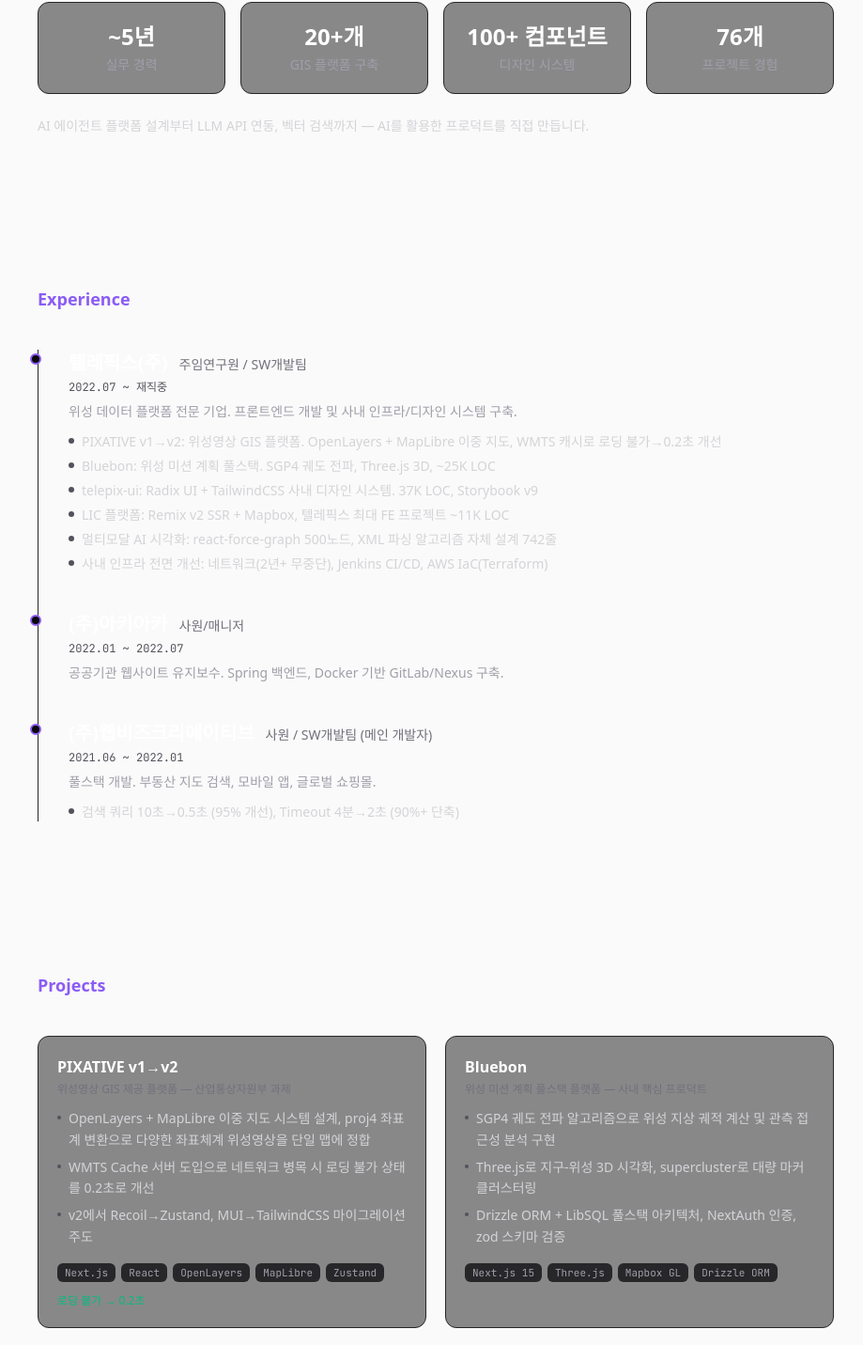
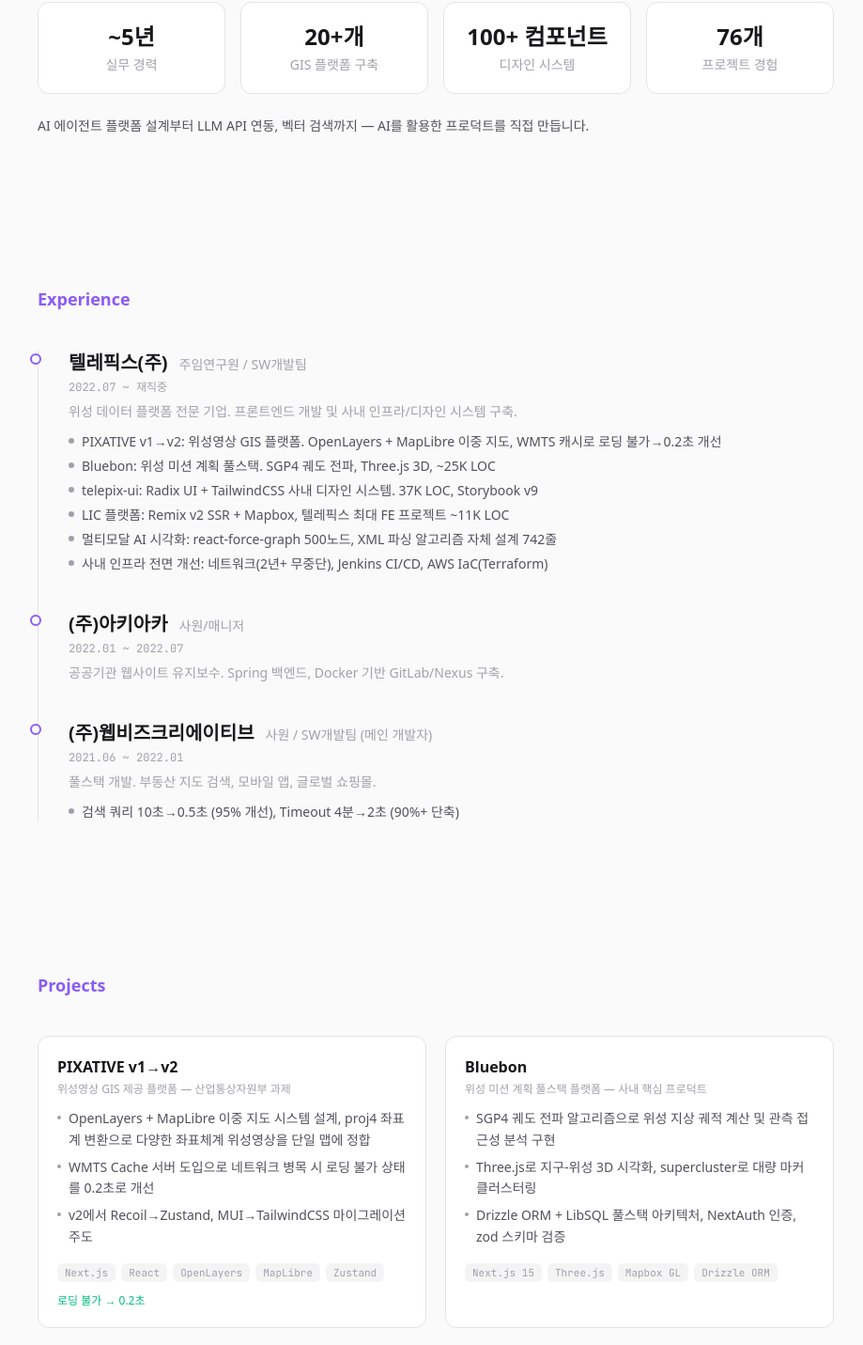
Before and after one commit to AustinKimDev/recruit-portfolio, a Next.js app: page / in a window 1280 px wide. Shown: the part 778-2209 px from the top of the page at 94% size, without its empty margins (176-1095 px from the left). Built offline with nearby package versions, Linux system fonts and the light colour scheme; a web font is replaced by a local one.

Commit message:
feat: migrate all components from zinc-* hardcoded colors to theme CSS variables

```diff
--- a/src/components/about.tsx
+++ b/src/components/about.tsx
@@ -9,14 +9,25 @@ export function About() {
         {profile.stats.map((stat) => (
           <div
             key={stat.label}
-            className="rounded-xl border border-zinc-800 bg-zinc-900/50 p-5 text-center"
+            className="rounded-xl p-5 text-center"
+            style={{
+              border: "1px solid var(--border)",
+              backgroundColor: "var(--bg-card)",
+            }}
           >
-            <p className="text-2xl font-bold text-white">{stat.value}</p>
-            <p className="mt-1 text-sm text-zinc-400">{stat.label}</p>
+            <p
+              className="text-2xl font-bold"
+              style={{ color: "var(--text-primary)" }}
+            >
+              {stat.value}
+            </p>
+            <p className="mt-1 text-sm" style={{ color: "var(--text-muted)" }}>
+              {stat.label}
+            </p>
           </div>
         ))}
       </div>
-      <p className="mt-6 text-sm text-zinc-300">
+      <p className="mt-6 text-sm" style={{ color: "var(--text-secondary)" }}>
         AI 에이전트 플랫폼 설계부터 LLM API 연동, 벡터 검색까지 — AI를 활용한 프로덕트를 직접 만듭니다.
       </p>
     </SectionWrapper>
--- a/src/components/experience.tsx
+++ b/src/components/experience.tsx
@@ -5,21 +5,50 @@ export function Experience() {
   return (
     <SectionWrapper id="experience">
       <h3 className="mb-10 text-lg font-semibold text-accent">Experience</h3>
-      <div className="relative space-y-10 border-l border-zinc-800 pl-8">
+      <div
+        className="relative space-y-10 pl-8"
+        style={{ borderLeft: "1px solid var(--border)" }}
+      >
         {experiences.map((exp) => (
           <div key={exp.company} className="relative">
-            <div className="absolute -left-[41px] top-1 h-3 w-3 rounded-full border-2 border-accent bg-zinc-950" />
+            <div
+              className="absolute -left-[41px] top-1 h-3 w-3 rounded-full border-2 border-accent"
+              style={{ backgroundColor: "var(--bg-primary)" }}
+            />
             <div className="mb-1 flex flex-wrap items-baseline gap-x-3">
-              <h4 className="text-xl font-bold text-white">{exp.company}</h4>
-              <span className="text-sm text-zinc-500">{exp.role}</span>
+              <h4
+                className="text-xl font-bold"
+                style={{ color: "var(--text-primary)" }}
+              >
+                {exp.company}
+              </h4>
+              <span
+                className="text-sm"
+                style={{ color: "var(--text-muted)" }}
+              >
+                {exp.role}
+              </span>
             </div>
-            <p className="mb-2 font-mono text-xs text-zinc-600">{exp.period}</p>
-            <p className="mb-3 text-sm text-zinc-400">{exp.description}</p>
+            <p
+              className="mb-2 font-mono text-xs"
+              style={{ color: "var(--text-muted)" }}
+            >
+              {exp.period}
+            </p>
+            <p
+              className="mb-3 text-sm"
+              style={{ color: "var(--text-muted)" }}
+            >
+              {exp.description}
+            </p>
             {exp.highlights.length > 0 && (
-              <ul className="space-y-1.5 text-sm text-zinc-300">
+              <ul className="space-y-1.5 text-sm" style={{ color: "var(--text-secondary)" }}>
                 {exp.highlights.map((h, i) => (
                   <li key={i} className="flex gap-2">
-                    <span className="mt-1.5 h-1.5 w-1.5 shrink-0 rounded-full bg-zinc-600" />
+                    <span
+                      className="mt-1.5 h-1.5 w-1.5 shrink-0 rounded-full"
+                      style={{ backgroundColor: "var(--text-muted)" }}
+                    />
                     {h}
                   </li>
                 ))}
--- a/src/components/projects.tsx
+++ b/src/components/projects.tsx
@@ -9,21 +9,42 @@ export function Projects() {
         {projects.map((p) => (
           <div
             key={p.name}
-            className="group rounded-xl border border-zinc-800 bg-zinc-900/50 p-5 transition hover:border-zinc-700"
+            className="group rounded-xl p-5 transition"
+            style={{
+              border: "1px solid var(--border)",
+              backgroundColor: "var(--bg-card)",
+            }}
           >
             <div className="mb-1 flex items-center gap-2">
-              <h4 className="font-bold text-white">{p.name}</h4>
+              <h4
+                className="font-bold"
+                style={{ color: "var(--text-primary)" }}
+              >
+                {p.name}
+              </h4>
               {p.isAI && (
                 <span className="rounded-full bg-accent/20 px-2 py-0.5 text-[10px] font-semibold text-accent">
                   AI
                 </span>
               )}
             </div>
-            <p className="mb-3 text-xs text-zinc-500">{p.summary}</p>
+            <p
+              className="mb-3 text-xs"
+              style={{ color: "var(--text-muted)" }}
+            >
+              {p.summary}
+            </p>
             <ul className="mb-4 space-y-1.5">
               {p.details.map((d, i) => (
-                <li key={i} className="flex gap-2 text-sm leading-relaxed text-zinc-300">
-                  <span className="mt-2 h-1 w-1 shrink-0 rounded-full bg-zinc-600" />
+                <li
+                  key={i}
+                  className="flex gap-2 text-sm leading-relaxed"
+                  style={{ color: "var(--text-secondary)" }}
+                >
+                  <span
+                    className="mt-2 h-1 w-1 shrink-0 rounded-full"
+                    style={{ backgroundColor: "var(--text-muted)" }}
+                  />
                   {d}
                 </li>
               ))}
@@ -32,7 +53,11 @@ export function Projects() {
               {p.stack.map((s) => (
                 <span
                   key={s}
-                  className="rounded-md bg-zinc-800 px-2 py-0.5 font-mono text-[11px] text-zinc-400"
+                  className="rounded-md px-2 py-0.5 font-mono text-[11px]"
+                  style={{
+                    backgroundColor: "var(--bg-secondary)",
+                    color: "var(--text-muted)",
+                  }}
                 >
                   {s}
                 </span>
@@ -50,7 +75,11 @@ export function Projects() {
                     href={p.github}
                     target="_blank"
                     rel="noopener noreferrer"
-                    className="rounded-md border border-zinc-700 px-2.5 py-1 text-xs text-zinc-400 transition hover:border-zinc-500 hover:text-white"
+                    className="rounded-md px-2.5 py-1 text-xs transition"
+                    style={{
+                      border: "1px solid var(--border)",
+                      color: "var(--text-muted)",
+                    }}
                   >
                     GitHub &rarr;
                   </a>
--- a/src/components/skills.tsx
+++ b/src/components/skills.tsx
@@ -1,38 +1,177 @@
-import { skillCategories } from "@/data/skills";
+"use client";
+
+import type React from "react";
+import { motion } from "framer-motion";
+import { skillCategories, type SkillItem } from "@/data/skills";
 import { SectionWrapper } from "./section-wrapper";
 
-const levelStyle = {
-  primary: "border-accent/50 text-accent",
-  secondary: "border-zinc-700 text-zinc-300",
-  experience: "border-zinc-800 text-zinc-500",
-} as const;
+// Level → bar width (%)
+const levelWidth: Record<NonNullable<SkillItem["level"]>, number> = {
+  primary: 92,
+  secondary: 68,
+  experience: 38,
+};
+
+// Level → bar color class
+const levelBarColor: Record<NonNullable<SkillItem["level"]>, string> = {
+  primary: "bg-accent",
+  secondary: "", // inline style
+  experience: "", // inline style
+};
+
+// Level → label inline color (theme-aware)
+const levelTagStyle: Record<NonNullable<SkillItem["level"]>, React.CSSProperties> = {
+  primary: { color: "#8b5cf6" },
+  secondary: { color: "var(--text-secondary)" },
+  experience: { color: "var(--text-muted)" },
+};
+
+// Category icon map
+const categoryIcon: Record<string, string> = {
+  Frontend: "⚛️",
+  "GIS / 지도": "🗺️",
+  "데이터 시각화": "📊",
+  Backend: "⚙️",
+  Database: "🗄️",
+  "Infra / DevOps": "🐳",
+  "AI Tools": "🤖",
+};
+
+// Stagger container
+const containerVariants = {
+  hidden: {},
+  visible: {
+    transition: {
+      staggerChildren: 0.1,
+    },
+  },
+};
+
+// Bar fill animation
+const barVariants = {
+  hidden: { width: 0 },
+  visible: (targetWidth: number) => ({
+    width: `${targetWidth}%`,
+    transition: {
+      duration: 0.8,
+      ease: "easeOut" as const,
+    },
+  }),
+};
+
+// Row fade-in
+const rowVariants = {
+  hidden: { opacity: 0, x: -8 },
+  visible: (i: number) => ({
+    opacity: 1,
+    x: 0,
+    transition: { delay: i * 0.06, duration: 0.4 },
+  }),
+};
+
+// Card hover elevation
+const cardVariants = {
+  rest: { y: 0 },
+  hover: {
+    y: -4,
+    transition: { duration: 0.2 },
+  },
+};
+
+interface SkillBarProps {
+  item: SkillItem;
+  index: number;
+}
+
+function SkillBar({ item, index }: SkillBarProps) {
+  const level = item.level ?? "secondary";
+  const targetWidth = levelWidth[level];
+  const barColor = levelBarColor[level];
+  const tagStyle = levelTagStyle[level];
+
+  return (
+    <motion.div className="group relative" custom={index} variants={rowVariants}>
+      {/* Skill label row */}
+      <div className="mb-1.5 flex items-center justify-between">
+        <span className="text-sm font-medium" style={tagStyle}>{item.name}</span>
+        {item.projectCount && (
+          <span className="text-xs tabular-nums" style={{ color: "var(--text-muted)" }}>
+            {item.projectCount} projects
+          </span>
+        )}
+      </div>
+
+      {/* Progress bar track */}
+      <div className="relative h-1.5 w-full overflow-hidden rounded-full" style={{ backgroundColor: "var(--bg-secondary)" }}>
+        <motion.div
+          className={`absolute left-0 top-0 h-full rounded-full ${barColor}`}
+          style={
+            level === "secondary"
+              ? { backgroundColor: "var(--text-muted)" }
+              : level === "experience"
+              ? { backgroundColor: "var(--border)" }
+              : undefined
+          }
+          custom={targetWidth}
+          variants={barVariants}
+          role="progressbar"
+          aria-valuenow={targetWidth}
+          aria-valuemin={0}
+          aria-valuemax={100}
+          aria-label={`${item.name} proficiency`}
+        />
+      </div>
+    </motion.div>
+  );
+}
+
+interface CategoryCardProps {
+  name: string;
+  items: SkillItem[];
+}
+
+function CategoryCard({ name, items }: CategoryCardProps) {
+  const icon = categoryIcon[name] ?? "💡";
+
+  return (
+    <motion.div
+      className="rounded-xl p-5 backdrop-blur-sm"
+      style={{ border: "1px solid var(--border)", backgroundColor: "var(--bg-card)" }}
+      variants={cardVariants}
+      initial="rest"
+      whileHover="hover"
+    >
+      {/* Card header */}
+      <div className="mb-4 flex items-center gap-2">
+        <span className="text-xl leading-none" aria-hidden="true">
+          {icon}
+        </span>
+        <h4 className="text-sm font-semibold" style={{ color: "var(--text-primary)" }}>{name}</h4>
+      </div>
+
+      {/* Skill bars with stagger, animate on scroll */}
+      <motion.div
+        className="flex flex-col gap-3"
+        variants={containerVariants}
+        initial="hidden"
+        whileInView="visible"
+        viewport={{ once: true, margin: "-60px" }}
+      >
+        {items.map((item, i) => (
+          <SkillBar key={item.name} item={item} index={i} />
+        ))}
+      </motion.div>
+    </motion.div>
+  );
+}
 
 export function Skills() {
   return (
     <SectionWrapper id="skills">
       <h3 className="mb-10 text-lg font-semibold text-accent">Skills</h3>
-      <div className="grid gap-8 sm:grid-cols-2 lg:grid-cols-3">
+      <div className="grid gap-5 sm:grid-cols-2">
         {skillCategories.map((cat) => (
-          <div key={cat.name}>
-            <h4 className="mb-3 text-sm font-semibold text-zinc-400">
-              {cat.name}
-            </h4>
-            <div className="flex flex-wrap gap-2">
-              {cat.items.map((item) => (
-                <span
-                  key={item.name}
-                  className={`rounded-lg border px-3 py-1.5 text-sm ${levelStyle[item.level ?? "secondary"]}`}
-                >
-                  {item.name}
-                  {item.projectCount && (
-                    <span className="ml-1 text-xs opacity-60">
-                      ({item.projectCount})
-                    </span>
-                  )}
-                </span>
-              ))}
-            </div>
-          </div>
+          <CategoryCard key={cat.name} name={cat.name} items={cat.items} />
         ))}
       </div>
     </SectionWrapper>
```
Also changed, not shown: src/components/contact.tsx (+14 -4 lines), src/components/hero.tsx (+17 -4 lines), src/components/navbar.tsx (+21 -18 lines).
